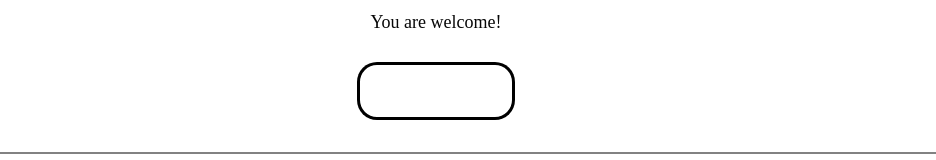
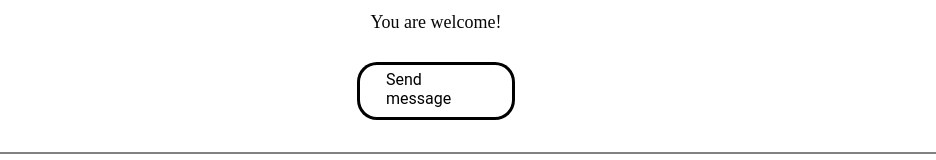
Before and after one commit to uselessdeveloperFr/portfolio-design-1, a plain HTML site: page index.html in a window 1280 px wide. In both pictures the pointer is over the link "Send message". Shown: the part 4047-4207 px from the top of the page, without its empty margins (204-1140 px from the left). Drawn offline with Linux system fonts and the light colour scheme.

Commit message:
Update style.css

```diff
--- a/style.css
+++ b/style.css
@@ -182,6 +182,9 @@ span{
 	color: #000;
 	box-shadow: inset 0 0 0 3px #000;
 }
+.contacts-btn a:hover {
+	color: #000;
+}
 .contacts-btn a{
 	color: white;
 	text-decoration: none;
```
